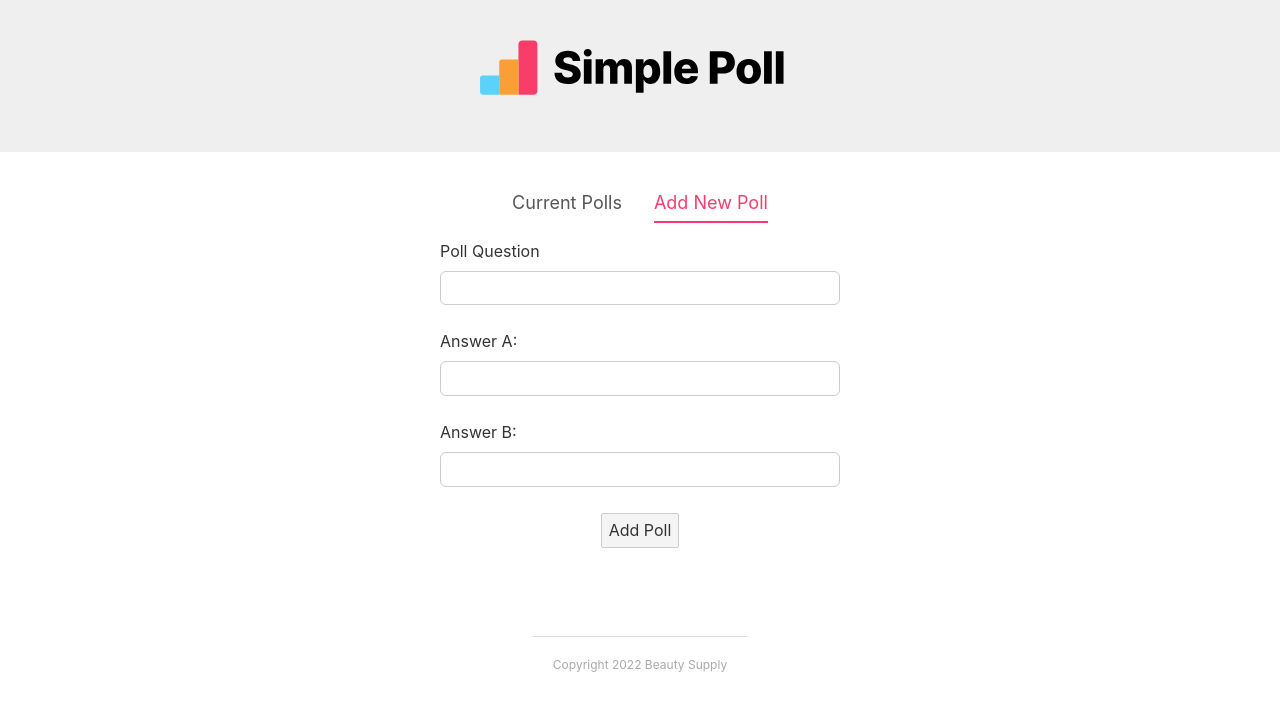
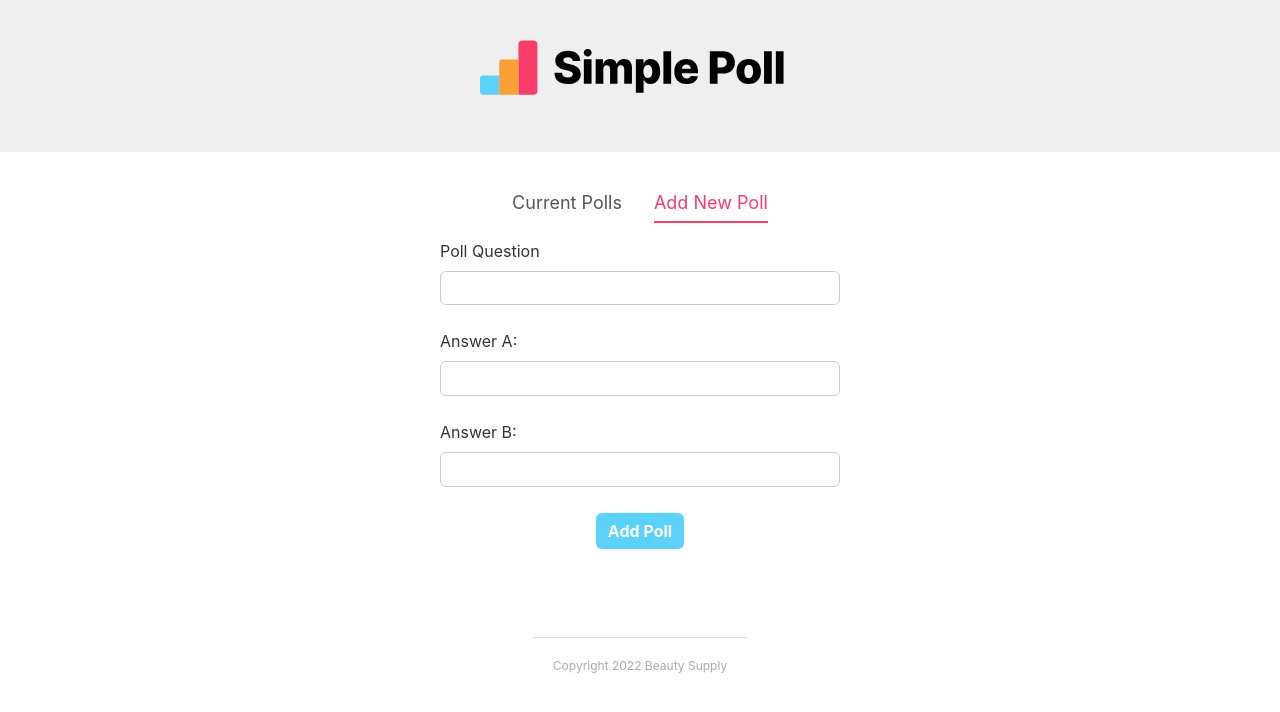
Before and after one commit to swansavage/sveltePoll, a Svelte app: page / in a window 1280 px wide. Both pictures are taken after a click on the item "Add New Poll". Shown: the top 712 px of the page. Built offline with nearby package versions, Linux system fonts and the light colour scheme.

Commit message:
added button component

```diff
--- a/src/Components/CreatePollForm.svelte
+++ b/src/Components/CreatePollForm.svelte
@@ -1,4 +1,5 @@
 <script>
+  import Button from "../Shared/Button.svelte";
   let fields = { question: "", answerA: "", answerB: "" };
 
   const submitHandler = () => {
@@ -19,7 +20,7 @@
     <label for="answer-b">Answer B:</label>
     <input type="text" id="answer-b" bind:value={fields.answerB} />
   </div>
-  <button>Add Poll</button>
+  <Button type="secondary" flat={true}>Add Poll</Button>
 </form>
 
 <style>
--- /dev/null
+++ b/src/Shared/Button.svelte
@@ -0,0 +1,46 @@
+<script>
+  export let type = "primary";
+  export let flat = false;
+  export let inverse = false;
+</script>
+
+<button class={type} class:flat class:inverse>
+  <slot />
+</button>
+
+<style>
+  button {
+    border: 0;
+    cursor: pointer;
+    border-radius: 6px;
+    padding: 8px 12px;
+    font-weight: bold;
+    box-shadow: 1px 2px 3px rgba(0, 0, 0, 0.2);
+  }
+
+  .primary {
+    background: #f93c6b;
+    color: white;
+  }
+
+  .secondary {
+    background: #5ad2f9;
+    color: white;
+  }
+
+  .flat {
+    box-shadow: none;
+  }
+
+  .primary.inverse {
+    color: #f93c6b;
+    background: white;
+    border: 2px solid #f93c6b;
+  }
+
+  .secondary.inverse {
+    color: #5ad2f9;
+    background: white;
+    border: 2px solid #5ad2f9;
+  }
+</style>
```
